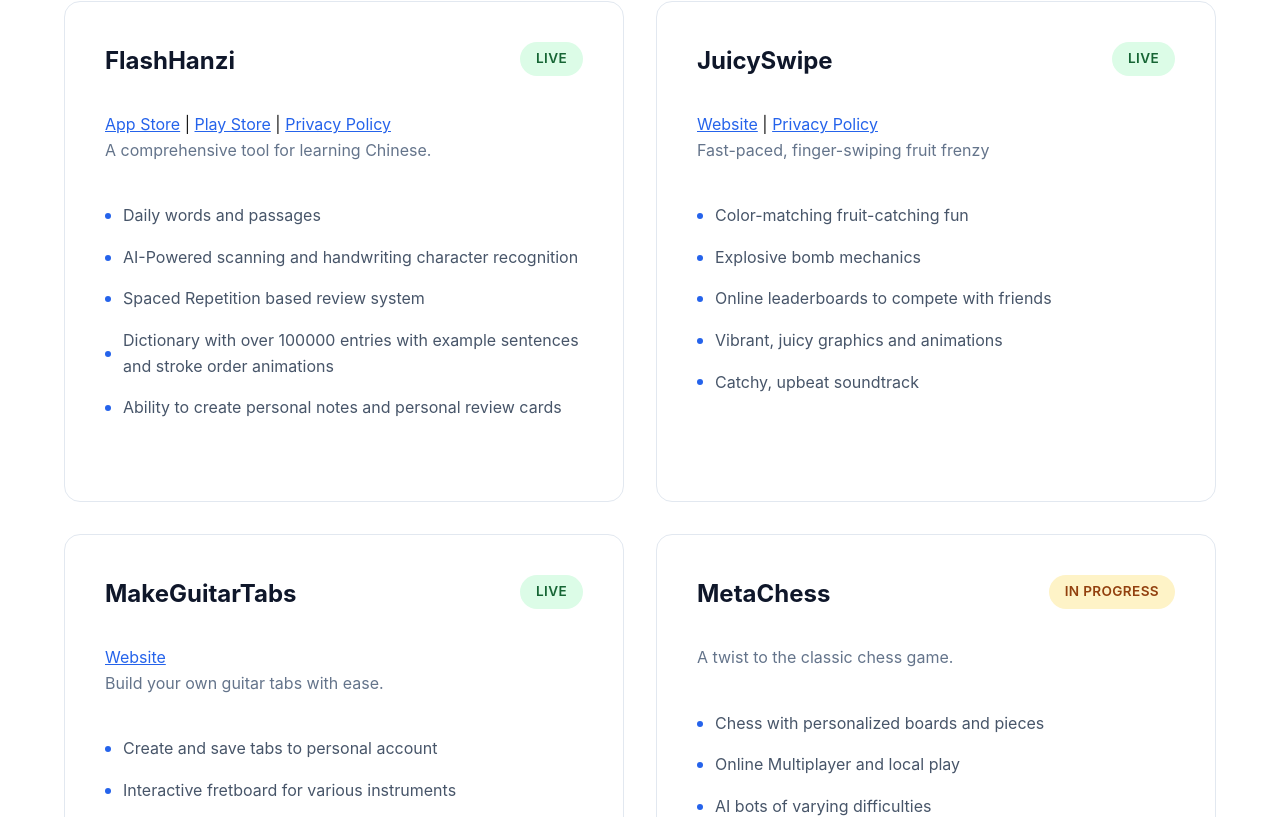
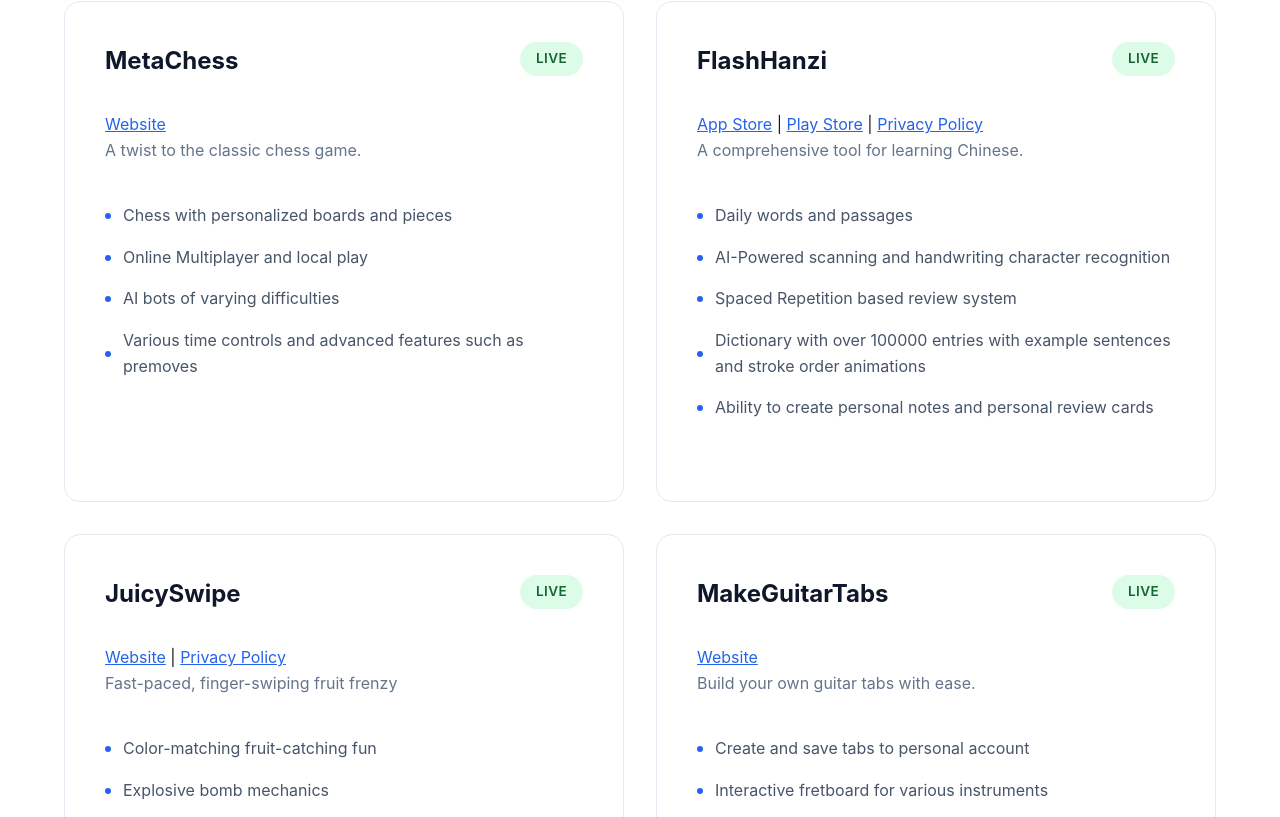
Before and after one commit to JasonS911/axoncodewebsite, a React (Create React App) app: page / in a window 1280 px wide. Shown: the part 1663-2480 px from the top of the page. Built offline with nearby package versions, Linux system fonts and the light colour scheme.

Commit message:
MetaChess Release v1

```diff
--- a/src/App.js
+++ b/src/App.js
@@ -43,6 +43,20 @@ const App = () => {
 
   const products = [
     {
+      name: "MetaChess",
+      status: "Live",
+      statusClass: "status-live",
+      linkOne: "https://store.steampowered.com/app/4257320/MetaChess/",
+      linkTwo: "",
+      description: "A twist to the classic chess game.",
+      features: [
+        "Chess with personalized boards and pieces",
+        "Online Multiplayer and local play",
+        "AI bots of varying difficulties",
+        "Various time controls and advanced features such as premoves"
+      ]
+    },
+    {
       name: "FlashHanzi",
       status: "Live",
       statusClass: "status-live",
@@ -87,19 +101,6 @@ const App = () => {
         "Interactive fretboard for various instruments",
         "Show notes feature",
         "Export and print tabs",
-      ]
-    },
-    {
-      name: "MetaChess",
-      status: "In Progress",
-      statusClass: "status-development",
-      linkOne: "",
-      linkTwo: "",
-      description: "A twist to the classic chess game.",
-      features: [
-        "Chess with personalized boards and pieces",
-        "Online Multiplayer and local play",
-        "AI bots of varying difficulties"
       ]
     },
   ];
```
